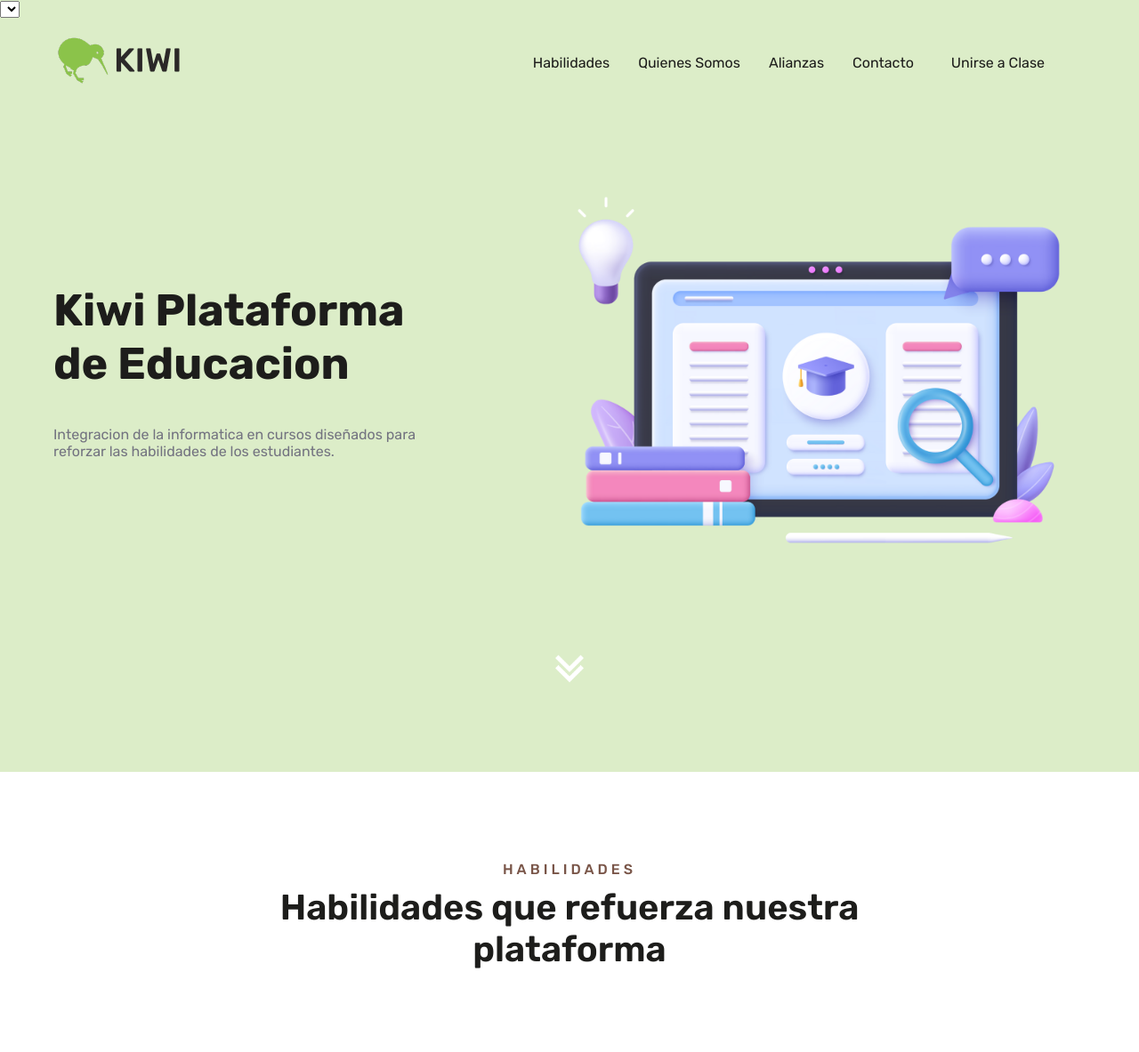
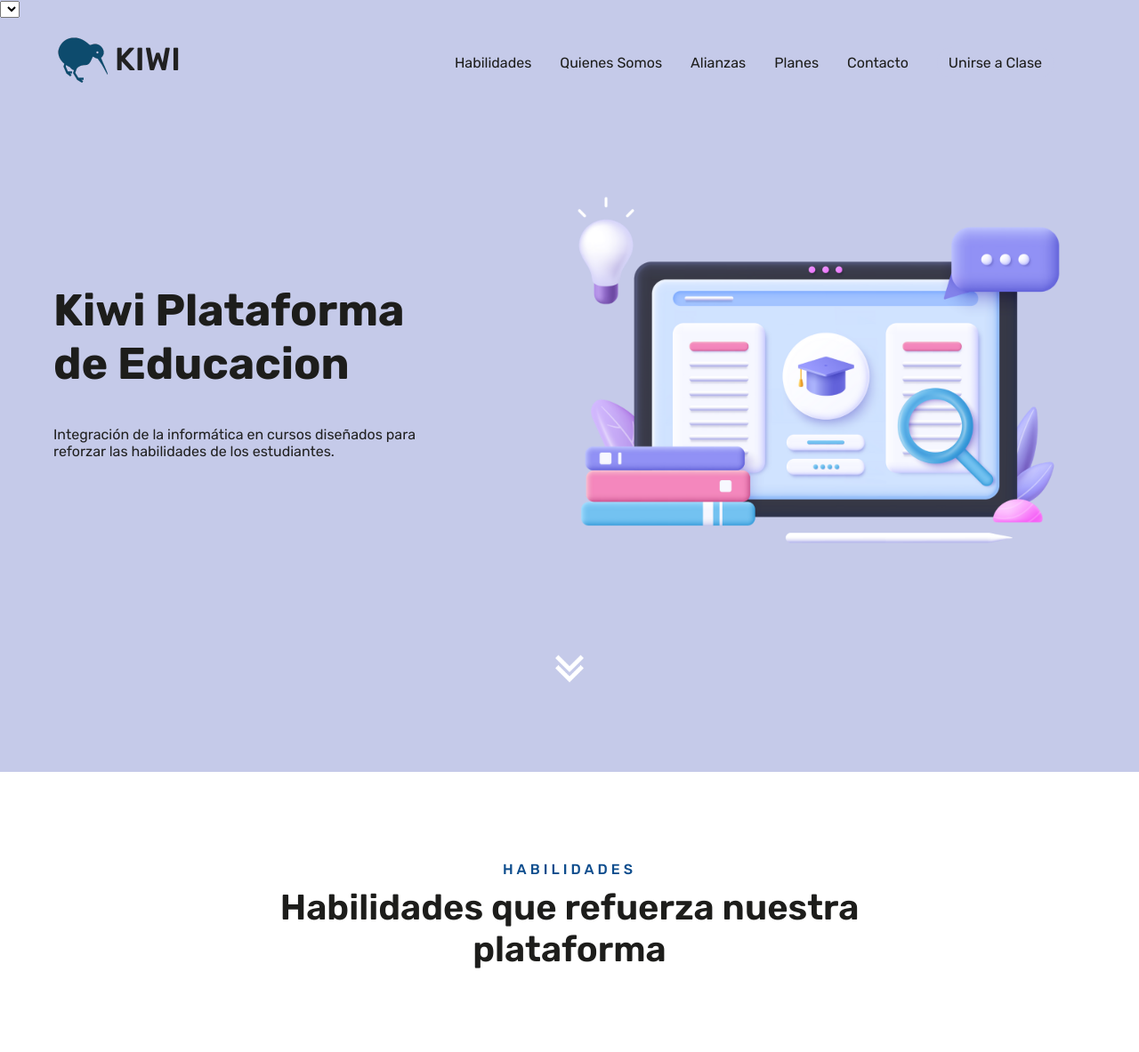
Before and after one commit to KuroDevs-Software/Proyecto-Educacional, a PHP site: page / in a window 1280 px wide. Shown: the top 1183 px of the page at 89% size. Run offline with PHP 8.4, Linux system fonts and the light colour scheme; lists and menus that the app fills with data are empty; some libraries are stand-ins or nearby versions.

Commit message:
Renovacion de landpage

```diff
--- a/Assets/css/Styles.css
+++ b/Assets/css/Styles.css
@@ -16,14 +16,14 @@ html, body {
 
 /*variables*/
 :root {
-    --primary-color: #795548;
-    --secondary-color: #8BC34A;
-    --tertiary-color: #DCEDC8;
-    --quaternary-color: #FFF4D0;
+    --primary-color: #0E4D8D;
+    --secondary-color: #0D4B6D;
+    --tertiary-color: #C5CAE9;
+    --quaternary-color: #84A9C0;
     --white-color: #fff;
     --black-color: #1D1D1B;
     --font-light-color: #a8a8b3;
-    --font-dark-color: #737380;
+    --font-dark-color: #212121;
     --font-bold-color: #4f4f4f;
     --box_shadow-primary: 0px 6px 50px -20px rgba(0, 0, 0, 0.6);
     --lowText_font_size: 16px;
@@ -38,14 +38,14 @@ html, body {
     color: var(--primary-color);
     padding: 5px 10px;
     background-color: var(--tertiary-color);
-    border: 3px transparent;
+    border: 3px solid transparent;
     transition: all 300ms;
     border-radius: 50px;
     cursor: pointer;
   }
 
   .btn-small:hover {
-    border: 3px solid var(--primary-color);
+    border: solid var(--primary-color);
     color: var(--tertiary-color);
   }
 
@@ -417,8 +417,8 @@ header {
 .card_client {
     position: relative;
     text-align: center;
-    max-width: 300px;
-    max-height: 250px;
+    max-width: 400px;
+    max-height: 300px;
     border-radius: 20px;
     margin: 20px;
     padding: 30px;
--- a/Index.html
+++ b/Index.html
@@ -66,6 +66,7 @@ $con->close();
                         <li><a href="#service">Habilidades</a></li>
                         <li><a href="#about">Quienes Somos</a></li>
                         <li><a href="#client">Alianzas</a></li>
+                        <li><a href="#work">Planes</a></li>
                         <li><a href="#contact">Contacto</a></li>
                         <li><a href="clase.html" class="btn-small">Unirse a Clase</a></li>
                     </ul>
@@ -85,7 +86,7 @@ $con->close();
             <div class="cover">
                 <section class="text_cover">
                     <h1>Kiwi Plataforma de Educacion</h1>
-                    <p>Integracion de la informatica en cursos diseñados para reforzar las habilidades de los estudiantes.</p>
+                    <p>Integración de la informática en cursos diseñados para reforzar las habilidades de los estudiantes.</p>
                 </section>
                 <section class="img_cover">
                     <img src="Assets/media/Cover/img_cover2.png" alt="Cover">
@@ -154,23 +155,13 @@ $con->close();
             <div class="client card_primary">
                 <div class="text_client text_card-primary">
                     <p class="before_title">ALIANZAS</p>
-                    <h1>Algunas de nuestras alianzas</h1>
+                    <h1>Nuestra Alianza</h1>
                 </div>
 
                 <div class="container_card-client container_box-cardPrimary">
                     <div class="card_client">
                         <div class="image">
                             <img src="Assets/media/Client/st_logo.png" />
-                        </div>
-                    </div>
-                    <div class="card_client">
-                        <div class="image">
-                            <img src="Assets/media/Client/inacap.jpg" />
-                        </div>
-                    </div>
-                    <div class="card_client">
-                        <div class="image">
-                            <img src="Assets/media/Client/uoh.png" />
                         </div>
                     </div>
                 </div>
@@ -286,7 +277,7 @@ $con->close();
                         <img src="Assets/media/Logo/kiwi_logo.png" alt="">
                     </div>
                     <div class="terms">
-                        Integracion de la informatica en cursos diseñados para reforzar las habilidades de los estudiantes.
+                        Integración de la informática en cursos diseñados para reforzar las habilidades de los estudiantes.
                     </div>
                 </div>
 
@@ -302,10 +293,10 @@ $con->close();
                     <!--<?php
                     $row = mysqli_fetch_array($result)
                     ?> -->
-                    <a href="#!" target="_blank"><i class="fa-solid fa-location-dot"></i>direccion <!--<?php echo $row['direccion'] ?>--></a>
+                    <a href="#!" target="_blank"><i class="fa-solid fa-location-dot"></i> José María O' Carrol # 63. <!--<?php echo $row['direccion'] ?>--></a>
                     <a href="#!"><i class="fa-solid fa-envelope"></i> kiwiplataform@gmail.com</a>
-                    <a href="tel:<?php echo $row['numero_telefono'] ?>"><i class="fa-solid fa-phone"></i> numero telefonico<!--<?php echo $row['numero_telefono'] ?>--></a>
-                    <a href="#"><i class="fa-solid fa-calendar"></i> 8:30 a 13:30 | 14:30 a 18:30</a>
+                    <a href="tel:<?php echo $row['numero_telefono'] ?>"><i class="fa-solid fa-phone"></i> +569 34130638.<!--<?php echo $row['numero_telefono'] ?>--></a>
+                    <a href="#"><i class="fa-solid fa-calendar"></i> 8:30 a 13:30 | 14:30 a 18:30.</a>
                     <!--<?php
                     $result->close();
                     ?>-->
```
Also changed, not shown: Assets/media/Client/st_logo.png, Assets/media/Logo/kiwi_logo.png, Assets/media/Logo/logo_kiwi_nav.png, Assets/media/images/photo1.png (added), Assets/media/images/photo2.png (added), Assets/media/images/photo3.png (added), Assets/media/images/photo4.png (added), Assets/media/images/photo5.png (added), Assets/media/images/photo6.png (added), Assets/media/images/photo7.png (added), Assets/media/images/photo8.png (added), Assets/media/images/photo9.png (added).
